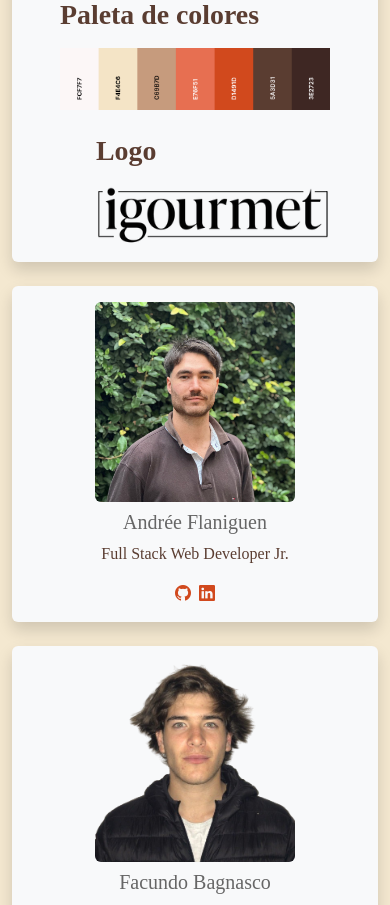
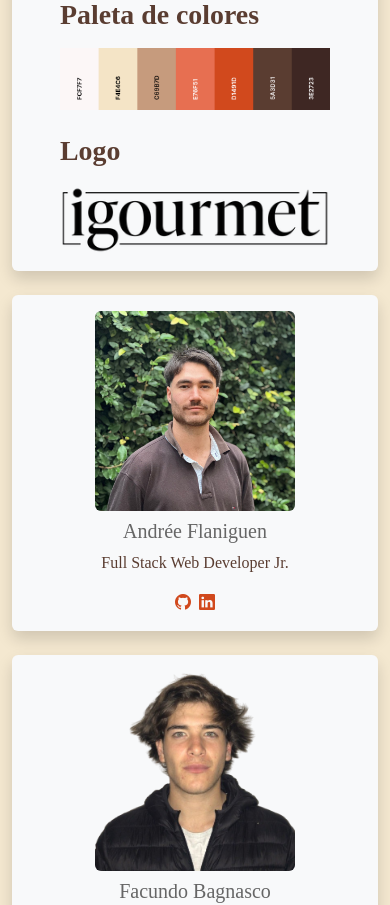
Before and after one commit to federicaiglesias/igourmet-client, a React (Vite) app: page /sobre-este-proyecto in a window 390 px wide. Shown: the part 4160-5065 px from the top of the page. Built offline with nearby package versions, Linux system fonts and the light colour scheme; a web font is replaced by a local one.

Commit message:
Update AboutUs.jsx

```diff
--- a/src/components/AboutUs.jsx
+++ b/src/components/AboutUs.jsx
@@ -385,7 +385,7 @@ function AboutUs() {
                 />
               </div>
 
-              <div className="col-12 col-md-6 ps-5">
+              <div className="col-12 col-md-6 ps-md-5">
                 <p className="display-6 fw-bold">Logo</p>
                 <img
                   src="/logo-igourmet.png"
```
